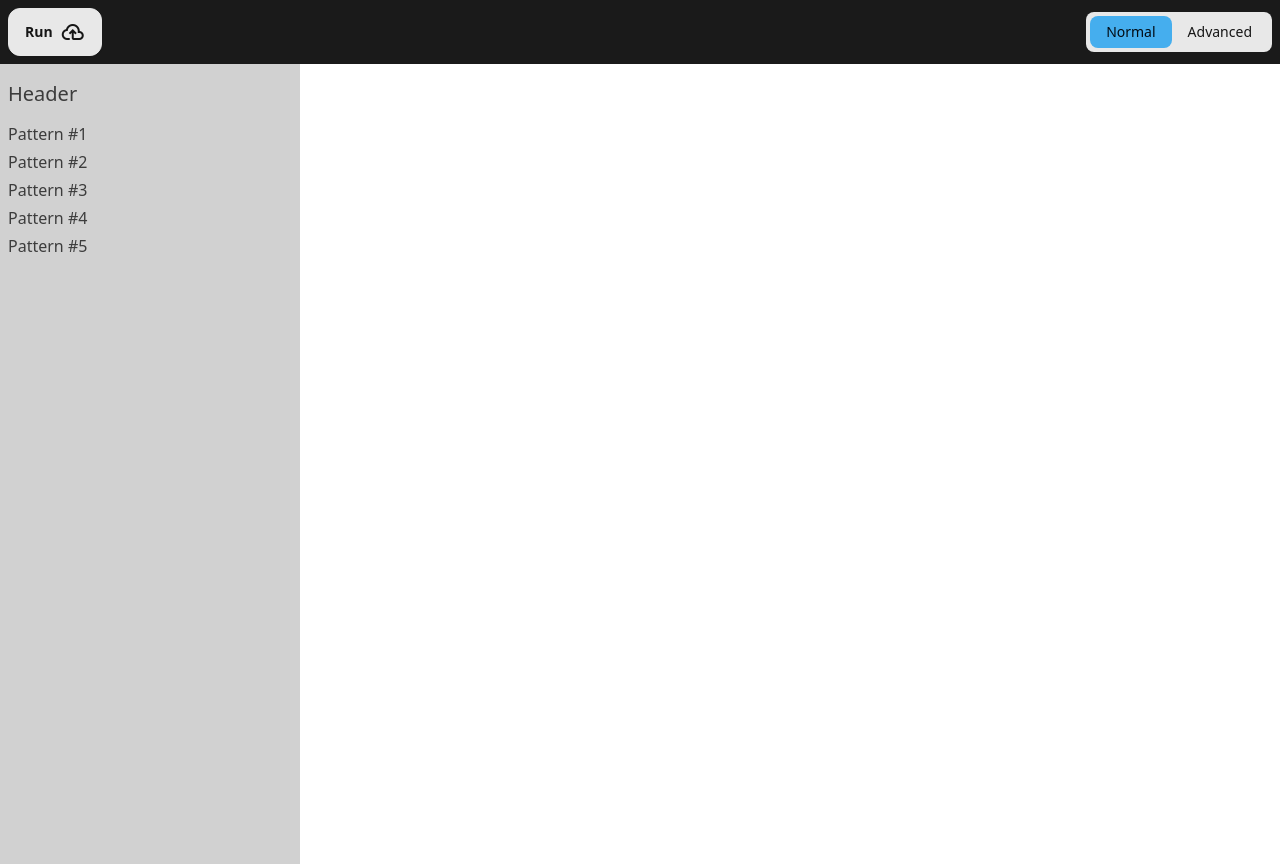
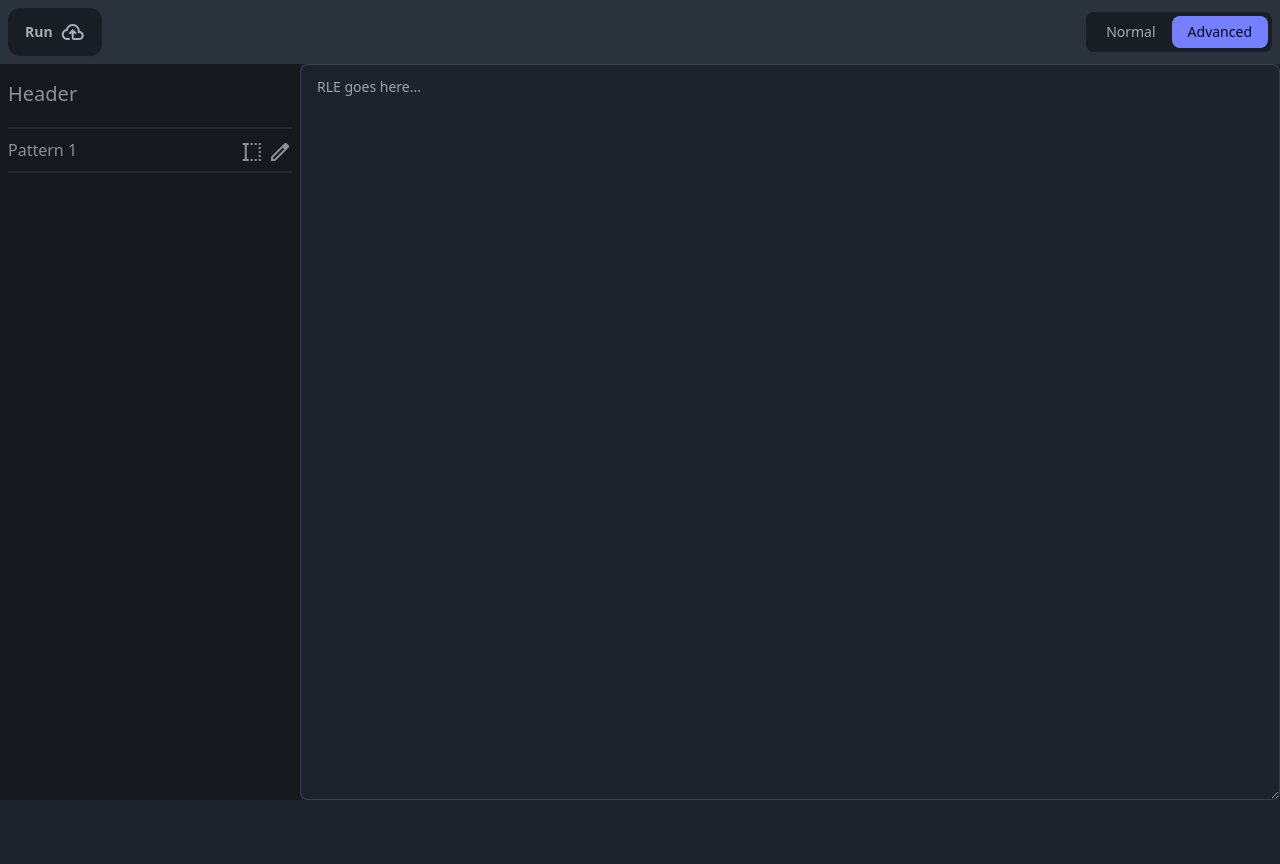
Before and after one commit to mcMineyC/game-of-life-site, a website: page src/index.html in a window 1280 px wide. After the commit the page ends 806 px from the top, so only its background shows below. Drawn offline with nearby package versions, Linux system fonts and the light colour scheme; files that its build step writes are made by us from their sources.

Commit message:
Update layout

```diff
--- a/src/index.html
+++ b/src/index.html
@@ -1,5 +1,5 @@
 <!DOCTYPE html>
-<html lang="en" data-theme="cmyk">
+<html lang="en" data-theme="dark">
 
 <head>
     <meta charset="UTF-8">
@@ -9,30 +9,30 @@
     <title></title>
 </head>
 
-<body class="h-full">
+<body class="flex flex-col h-full">
     <div class="navbar bg-neutral">
         <div class="flex-1">
             <div class="btn rounded-xl">Run <span class="material-symbols-outlined">cloud_upload</span></div>
         </div>
         <div class="flex-none">
             <div role="tablist" class="tabs tabs-boxed">
-                <a role="tab" class="tab tab-active">Normal</a>
-                <a role="tab" class="tab">Advanced</a>
+                <a role="tab" class="tab">Normal</a>
+                <a role="tab" class="tab tab-active">Advanced</a>
             </div>
         </div>
     </div>
-    <div id="left-pane" class="left-pane h-full bg-base-300">
-        <div id="pane-header" class="">
-            <article id="pane-title" class="w-full prose prose-xl pt-3 pl-2 pr-2">Header</article>
+    <div class="flex flex-row flex-1">
+        <div id="left-pane" class="left-pane bg-base-300 flex-initial items-stretch">
+            <div id="pane-header">
+                <article id="pane-title" class="w-full prose prose-xl max-h-full pt-3 pl-2 pr-2">Header</article>
+            </div>
+            <div id="pane-content" class="p-2 prose prose-md w-full skeleton"></div>
         </div>
-        <div id="pane-content" class="p-2 prose prose-md w-full">
-            <div>Pattern #1</div>
-            <div>Pattern #2</div>
-            <div>Pattern #3</div>
-            <div>Pattern #4</div>
-            <div>Pattern #5</div>
+        <div id="content" class="flex-1">
+            <textarea id="advanced-textarea" class="textarea textarea-bordered w-full h-full" placeholder="RLE goes here..."></textarea>
         </div>
     </div>
 </body>
-
+<script src="populate_pane.js"></script>
+<script src="paneworker.js"></script>
 </html>
--- a/src/input.css
+++ b/src/input.css
@@ -3,11 +3,40 @@
 @tailwind utilities;
 
 html{
-    height: 100vh;
+    --sidebar-width: 300px;
+}
+body{
+    height: 100vh !important;
+    overflow: hidden;
 }
 
 .left-pane{
-    max-width: 300px;
-    min-width: 300px;
-    min-height: 100%;
+    width: var(--sidebar-width);
 }
+.divider-none{
+    margin-top: 0rem !important;
+    margin-bottom: 0rem !important;
+}
+.sidebar-pattern{
+    height: 28px;
+    max-height: 28px;
+    /* background-color: green; */
+}
+content {
+    position: absolute;
+    top: 64px;
+    left: var(--sidebar-width);
+}
+.calc-size{
+    width: calc(100% - var(--sidebar-width));
+    height: calc(100% - 64px);
+}
+.calc-h{
+    height: calc(100% - 64px);
+}
+.calc-w{
+    width: calc(100% - var(--sidebar-width));
+}
+div.calc-size#content{
+    width: calc(100% - var(--sidebar-width));
+}
--- /dev/null
+++ b/src/paneworker.js
@@ -0,0 +1,24 @@
+// Define the function
+onmessage = (e) => {
+    console.log("Worker received message:");
+    console.log(e.data);
+    var list = e.data;
+    var html = generateHTML(list);
+    postMessage(html);
+}
+
+function generateHTML(list) {
+    var html = '';
+    for (var i = 0; i < list.length; i++) {
+        html += `<div id="pane-entry-${list[i].id}" class="sidebar-pattern flex flex-row w-full">
+            <div>${list[i].name}</div>
+            <div class="flex-auto"></div>
+            <div class="inline-block line">
+                <span class="material-symbols-outlined align-middle">text_select_start</span>
+                <span class="material-symbols-outlined align-middle">edit</span>
+            </div>
+        </div>
+        <div class="divider divider-none"></div>`;
+    }
+    return html;
+}
--- /dev/null
+++ b/src/populate_pane.js
@@ -0,0 +1,22 @@
+var list = [
+    {
+        "id": "1",
+        "name": "Pattern 1"
+    }
+]
+
+function populatePane(list){
+    var pane = document.querySelector('#pane-content');
+    /*pane.innerHTML = `
+        <span class="loading loading-spinner loading-lg text-primary"></span>
+    `;*/
+    pane.innerHTML = "";
+    const myWorker = new Worker('paneworker.js');
+    myWorker.postMessage(list);
+    myWorker.onmessage = (message) => {
+        pane.classList.remove('skeleton');
+        pane.innerHTML = '<div class="divider divider-none"></div>';
+        pane.innerHTML += message.data;
+    }
+}
+populatePane(list);
```
